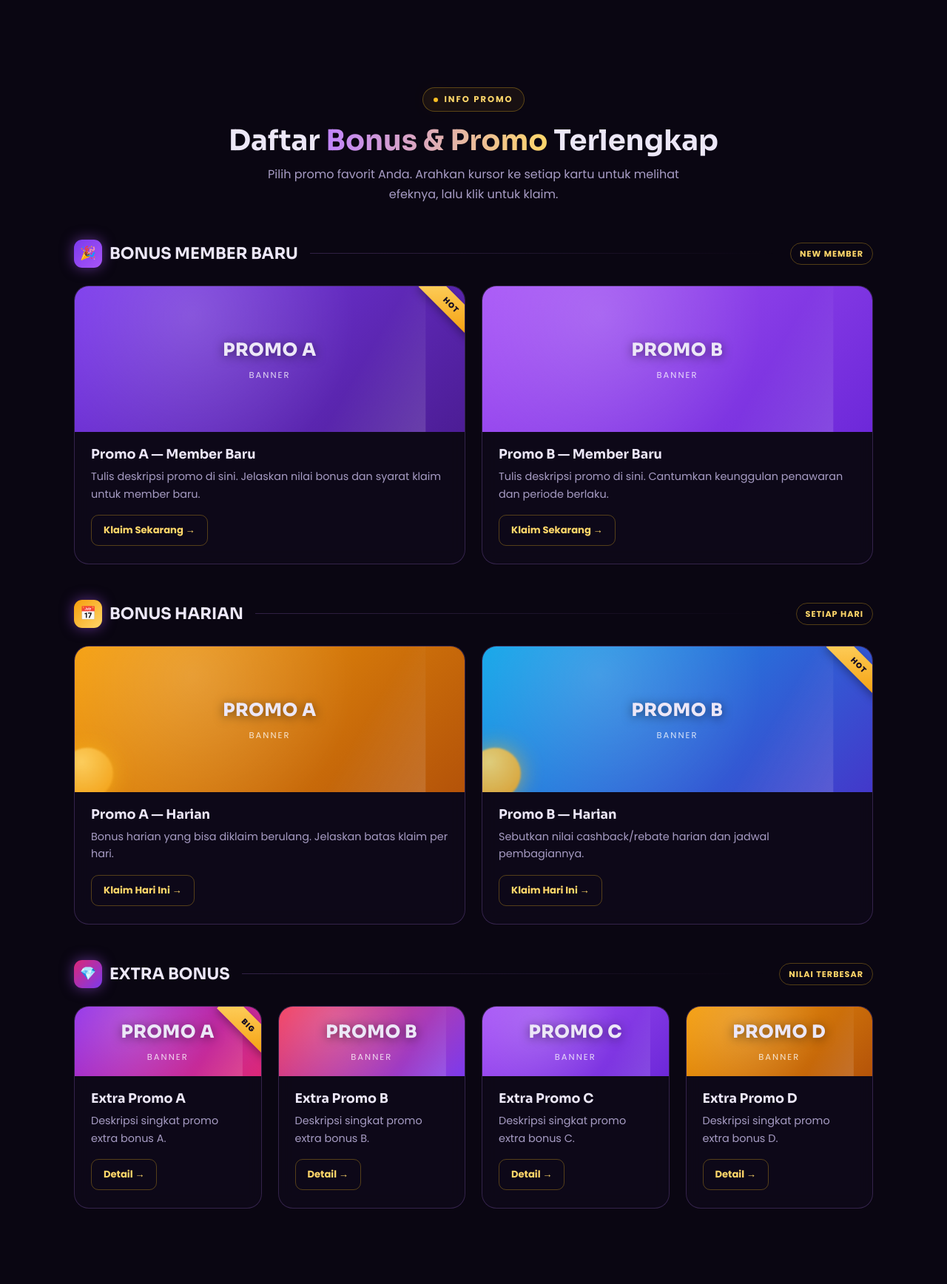
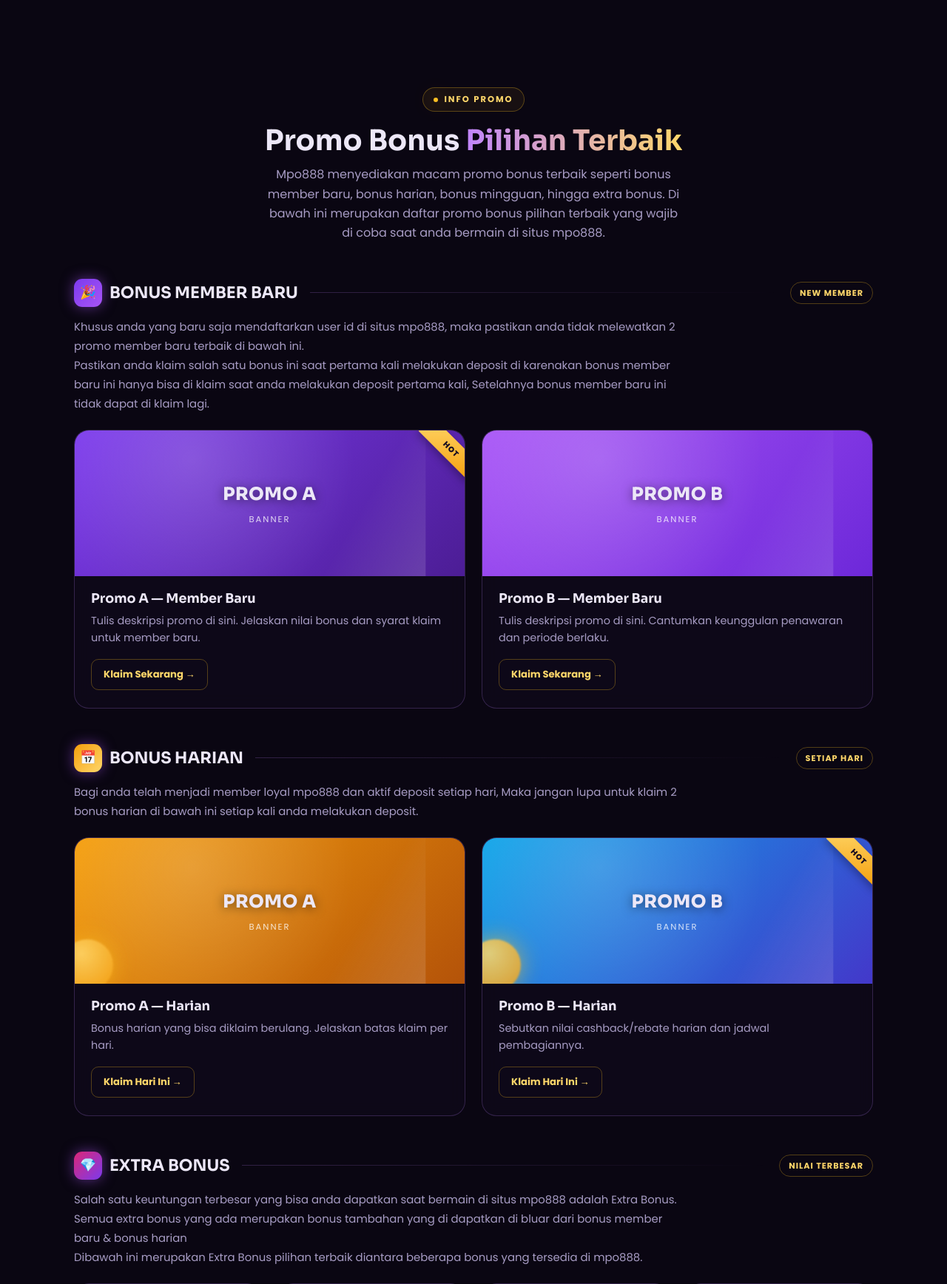
Before and after one commit to kuyagames/mpo888info, a PHP site: page / in a window 1280 px wide. Shown: the part 958-2694 px from the top of the page at 74% size. Run offline with PHP 8.4, Linux system fonts and the light colour scheme; data comes from the database, SQL or seed files in the repository; both versions use the stored data as it was after the commit; a stand-in replaces the project's code that opens the database connection; some libraries are stand-ins or nearby versions.

Commit message:
Homepage: judul/paragraf section baru + deskripsi per group (kolom DB baru)

```diff
--- a/admin/dashboard.php
+++ b/admin/dashboard.php
@@ -45,8 +45,8 @@ if ($_SERVER['REQUEST_METHOD'] === 'POST') {
                     ->execute(['GRUP BONUS BARU','TAG','🎁','purple',0,99]);
                 flash('Grup ditambah.'); back();
             case 'group_save':
-                db()->prepare('UPDATE bonus_groups SET title=?,tag=?,icon=?,accent=?,coin=? WHERE id=?')
-                    ->execute([$_POST['title'],$_POST['tag'],$_POST['icon'],$_POST['accent'],
+                db()->prepare('UPDATE bonus_groups SET title=?,tag=?,description=?,icon=?,accent=?,coin=? WHERE id=?')
+                    ->execute([$_POST['title'],$_POST['tag'],$_POST['description']??'',$_POST['icon'],$_POST['accent'],
                                isset($_POST['coin'])?1:0,(int)$_POST['id']]);
                 flash('Grup disimpan.'); back();
             case 'group_delete':
@@ -188,6 +188,7 @@ $accOpts = function ($v) { $o=''; foreach (['purple','gold','pink'] as $k) $o.='
           <label>Judul Grup (H3)<input name="title" value="<?= e($g['title']) ?>"></label>
           <label>Tag<input name="tag" value="<?= e($g['tag']) ?>"></label>
         </div>
+        <label>Deskripsi Section (tampil di bawah judul grup)<textarea name="description" rows="3"><?= e($g['description'] ?? '') ?></textarea></label>
         <div class="g3">
           <label>Ikon<input name="icon" value="<?= e($g['icon']) ?>"></label>
           <label>Warna Ikon<select name="accent"><?= $accOpts($g['accent']) ?></select></label>
--- a/assets/css/style.css
+++ b/assets/css/style.css
@@ -68,6 +68,7 @@ section{max-width:var(--maxw);margin:0 auto;padding:60px 20px}
 .group-label h3{font-size:1.35rem;white-space:nowrap;display:flex;align-items:center;gap:10px}
 .group-label h3 .ic{width:38px;height:38px;border-radius:11px;display:grid;place-items:center;font-size:1.1rem;box-shadow:0 0 18px rgba(168,85,247,.5)}
 .group-label .line{flex:1;height:1px;background:linear-gradient(90deg,var(--glass-brd),transparent)}
+.group-desc{color:var(--muted);max-width:820px;margin:-10px 0 22px;font-size:.93rem;line-height:1.75}
 .group-label .tag{font-size:.7rem;font-weight:700;letter-spacing:1px;color:var(--gold-soft);border:1px solid rgba(251,191,36,.3);padding:5px 12px;border-radius:999px}
 .promos{display:grid;gap:22px}
 .promos.cols-2{grid-template-columns:repeat(2,1fr)}
--- a/includes/functions.php
+++ b/includes/functions.php
@@ -121,9 +121,13 @@ function render_group(array $g): string
     $inner  = '';
     foreach ($promos as $p) $inner .= render_promo($p, (int)$g['coin'] === 1);
 
+    $desc   = trim((string)($g['description'] ?? ''));
+    $descEl = $desc !== '' ? '<p class="group-desc reveal">' . nl2br(e($desc)) . '</p>' : '';
+
     return '<div class="group" id="group-' . (int)$g['id'] . '"><div class="group-label reveal">'
         . '<h3><span class="ic" style="' . $icbg . '">' . e($g['icon']) . '</span> ' . e($g['title']) . '</h3>'
         . '<span class="line"></span><span class="tag">' . e($g['tag']) . '</span></div>'
+        . $descEl
         . '<div class="promos ' . $cols . '">' . $inner . '</div></div>';
 }
 function render_link(array $l): string
--- a/index.php
+++ b/index.php
@@ -85,8 +85,8 @@ $metaDesc  = sv($s, 'meta_desc', 'Info promo, bonus member baru, bonus harian, e
 <section id="promo">
   <div class="sec-head reveal">
     <span class="eyebrow"><?= e(sv($s,'menu1','INFO PROMO')) ?></span>
-    <h2>Daftar <span class="grad">Bonus &amp; Promo</span> Terlengkap</h2>
-    <p>Pilih promo favorit Anda. Arahkan kursor ke setiap kartu untuk melihat efeknya, lalu klik untuk klaim.</p>
+    <h2>Promo Bonus <span class="grad">Pilihan Terbaik</span></h2>
+    <p>Mpo888 menyediakan macam promo bonus terbaik seperti bonus member baru, bonus harian, bonus mingguan, hingga extra bonus. Di bawah ini merupakan daftar promo bonus pilihan terbaik yang wajib di coba saat anda bermain di situs mpo888.</p>
   </div>
   <?php foreach ($groups as $g) echo render_group($g); ?>
 </section>
```
Also changed, not shown: db.sql (+5 -4 lines).
